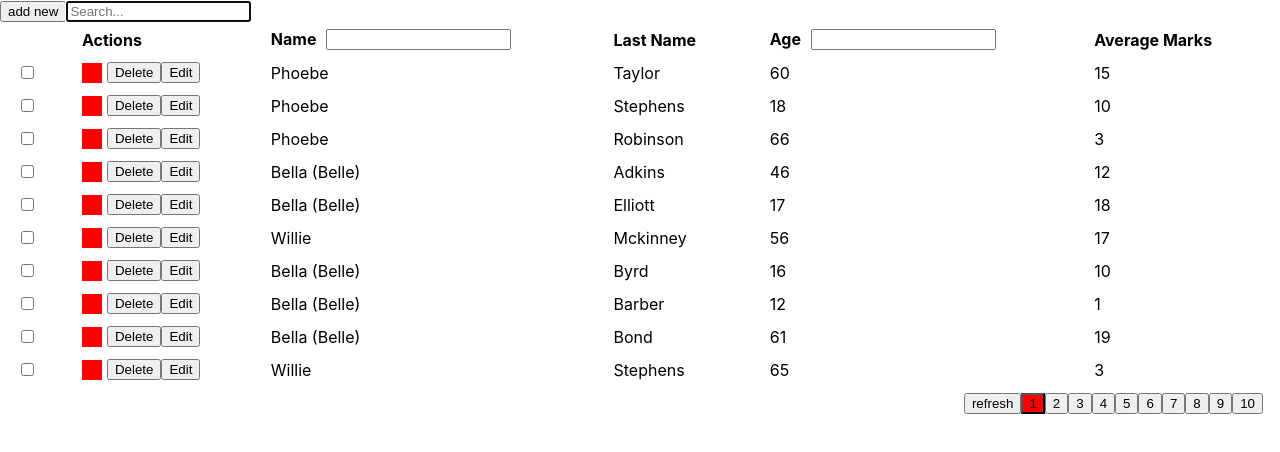
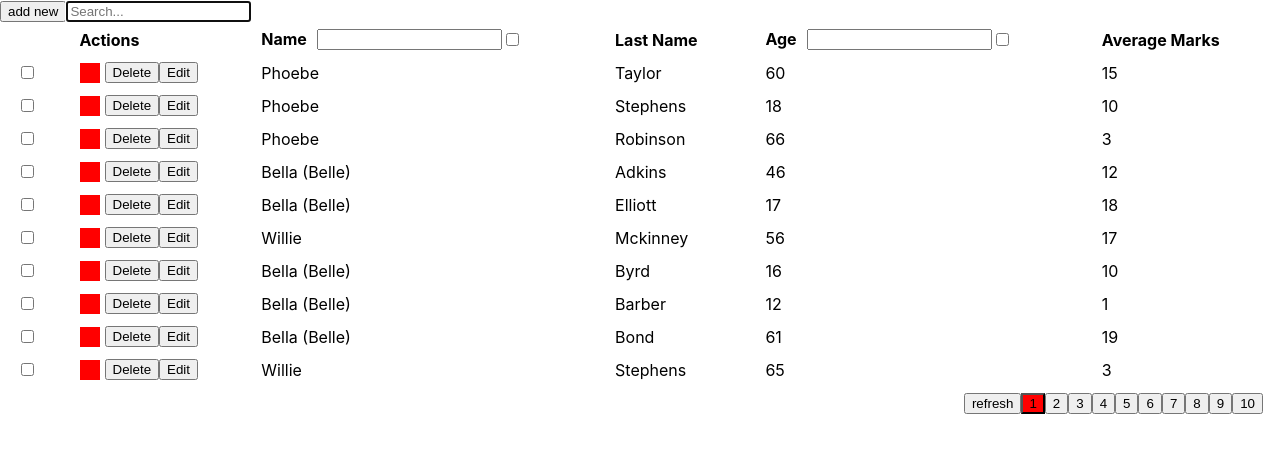
Before and after one commit to aghArdeshir/react-geereed, a React (Create React App) app: page / in a window 1280 px wide. Shown: the top 452 px of the page. Built offline with nearby package versions, Linux system fonts and the light colour scheme.

Commit message:
add exact match feature to per column filter

```diff
--- a/src/Demos/DemoBasicStudentsList.tsx
+++ b/src/Demos/DemoBasicStudentsList.tsx
@@ -29,8 +29,8 @@ export default function DemoBasicStudentsList() {
     },
     {}
   );
-
   const [columnFilters, dispatchColumnFilters] = useGeereedFilter();
+  const [exactMatch, setExactMatch]: any = React.useState({});
 
   const columns = React.useMemo(
     () =>
@@ -46,15 +46,32 @@ export default function DemoBasicStudentsList() {
             />
           ), // title will be set equal to key if not provided
           filterComponent: () => (
+            <>
               <input
-              value={columnFilters.Name || ''}
+                value={columnFilters.Name?.value || ''}
                 onChange={(e) =>
                   dispatchColumnFilters({
                     columnKey: 'Name',
                     value: e.target.value,
+                    exact: exactMatch['Name'] || false,
                   })
                 }
               />
+              <input
+                type="checkbox"
+                value={'true'}
+                checked={exactMatch['Name']}
+                onChange={(e) => {
+                  e.persist();
+                  setExactMatch((current: any) => {
+                    return {
+                      ...current,
+                      Name: e.target?.checked,
+                    };
+                  });
+                }}
+              />
+            </>
           ),
         },
         { key: 'LastName', title: 'Last Name' },
@@ -70,17 +87,34 @@ export default function DemoBasicStudentsList() {
             />
           ),
           filterComponent: () => (
+            <>
               <input
                 type="number"
                 min={0}
-              value={columnFilters.Age || ''}
+                value={columnFilters.Age?.value || ''}
                 onChange={(e) =>
                   dispatchColumnFilters({
                     columnKey: 'Age',
                     value: e.target.value,
+                    exact: exactMatch['Age'] || false,
                   })
                 }
               />
+              <input
+                type="checkbox"
+                value={'true'}
+                checked={exactMatch['Age']}
+                onChange={(e) => {
+                  e.persist();
+                  setExactMatch((current: any) => {
+                    return {
+                      ...current,
+                      Age: e.target?.checked,
+                    };
+                  });
+                }}
+              />
+            </>
           ),
         },
         { key: 'AverageMarks', title: 'Average Marks' },
@@ -91,6 +125,7 @@ export default function DemoBasicStudentsList() {
       dispatchColumnFilters,
       newItemState.Age,
       newItemState.Name,
+      exactMatch,
     ]
   );
 
--- a/src/hooks/use-geereed-filter.ts
+++ b/src/hooks/use-geereed-filter.ts
@@ -6,7 +6,23 @@ export function useGeereedFilter() {
     state: IGeereedFilterState,
     action: IGeereedFilterAction
   ) => {
-    return { ...state, [action.columnKey]: action.value };
+    const stateValue = (state[action.columnKey] || {}).value;
+    if (action.value !== (stateValue === undefined ? '' : stateValue)) {
+      if (action.value !== '') {
+        return {
+          ...state,
+          [action.columnKey]: {
+            value: action.value,
+            exact: action.exact,
+          },
+        };
+      } else {
+        const result = { ...state };
+        delete result[action.columnKey];
+        return result;
+      }
+    }
+    return state;
   };
   return useReducer(reducer, {});
 }
--- a/src/hooks/use-geereed-items.ts
+++ b/src/hooks/use-geereed-items.ts
@@ -23,13 +23,17 @@ export function useGeereedItems(
     const columnFilterValue = (columnFilters || {})[columnKey];
     if (columnFilterValue) {
       result = result.filter((item) => {
-        return (
-          item[columnKey] === columnFilterValue ||
-          item[columnKey]
-            .toString()
-            .toLowerCase()
-            .indexOf(columnFilterValue.toString().toLowerCase()) > -1
-        );
+        if (columnFilterValue.value === undefined) return true;
+        if (item[columnKey] === columnFilterValue.value) return true;
+        else if (!columnFilterValue.exact) {
+          return (
+            item[columnKey]
+              .toString()
+              .toLowerCase()
+              .indexOf(columnFilterValue.value.toString().toLowerCase()) > -1
+          );
+        }
+        return false;
       });
     }
   });
--- a/src/typings.d.ts
+++ b/src/typings.d.ts
@@ -49,12 +49,13 @@ export interface IGeereedHeaderCell {
 }
 
 export interface IGeereedFilterState {
-  [coluumnKey: string]: string;
+  [coluumnKey: string]: { value: string; exact: boolean };
 }
 
 export interface IGeereedFilterAction {
   columnKey: string;
   value: string;
+  exact: boolean;
 }
 
 export type IUseGeereedSelect = [any[], (rowItem: any) => void];
```
Lines whose indentation alone changed are shown as unchanged.
